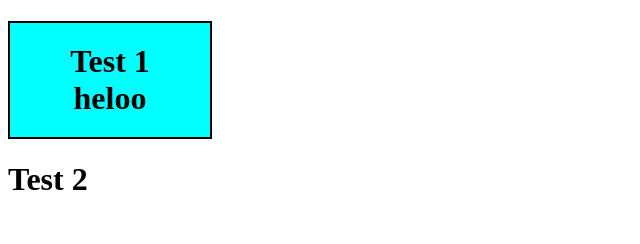
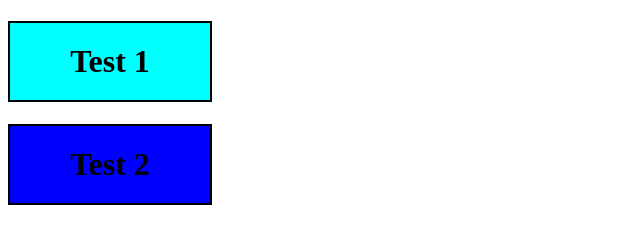
Before and after one commit to PavanRPawar/test1, a plain HTML site: page index.html in a window 1280 px wide. Shown: the whole page, without its empty margins (0-640 px from the left). Drawn offline with Linux system fonts and the light colour scheme.

Commit message:
Revert "Revert "2nd css""
This reverts commit bd5cb1f658a97881c4f0a28bba666967cec24a0e.

```diff
--- a/index.html
+++ b/index.html
@@ -5,9 +5,10 @@
     <meta name="viewport" content="width=device-width, initial-scale=1.0">
     <title>Test</title>
     <link rel="stylesheet" href="style1.css">
+    <link rel="stylesheet" href="style2.css">
 </head>
 <body>
-    <h1 id="test1">Test 1 heloo</h1>
+    <h1 id="test1">Test 1</h1>
     <h1 id="test2">Test 2</h1>
 </body>
 </html>
--- /dev/null
+++ b/style2.css
@@ -0,0 +1,8 @@
+#test2 {
+    background-color: blue;
+    color: black;
+    width: 150px;
+    border: 2px solid black;
+    text-align: center;
+    padding: 20px 25px;
+}
```
